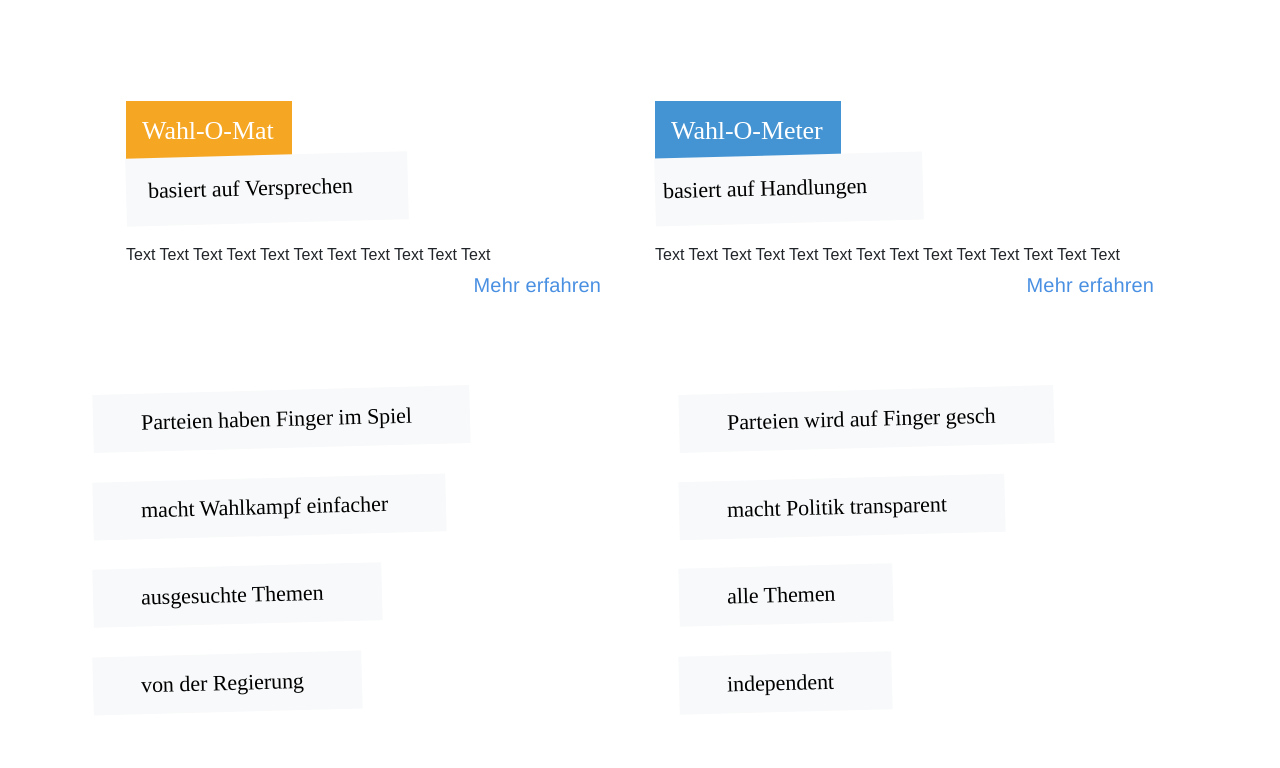
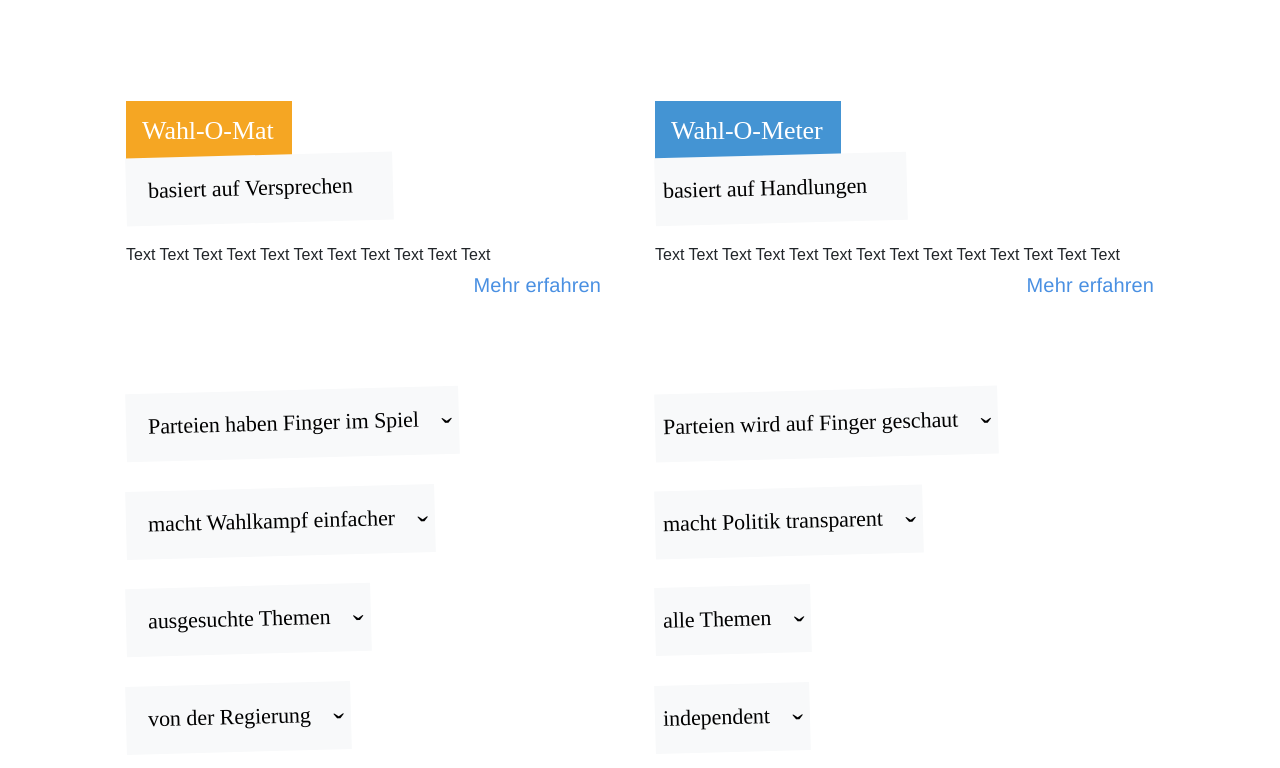
Before and after one commit to ogerly/dsnippet, a plain HTML site: page index.html in a window 1280 px wide. Drawn offline with nearby package versions, Linux system fonts and the light colour scheme; a web font is replaced by a local one.

Commit message:
finalstep

```diff
--- a/democracy.js
+++ b/democracy.js
@@ -1,19 +1,16 @@
 $(document).ready(function(){
     $('.container-text').css('display', 'none');
-    $( 'div.haken').css('content','&lsaquo;');
     $('.container-1 .container-text').css('display', 'inline-flex');
-
-    console.log("start")
+    $( '.container-1 .haken').css('display', 'none');
 
 
     function html(clas){
-        //console.log(''+ clas +'.content-open')
         var html = $('.rectanglebox.content-open').html();
-
         $('.rectanglebox.content-open').html('').removeClass('content-open');
+        $( '.haken').css('display', 'inline-table');
         $( ''+clas +' .rectanglebox').html(html);
         $( ''+clas +' .rectanglebox').addClass('content-open');
-        //$( ''+clas +'.ri-subtitle-heading div.haken').css('content','');
+        $( ''+clas +' .haken').css('display', 'none');
     }
 
     $('.container-1 .ri-subtitle-heading').click( function() {
@@ -21,22 +18,25 @@
         $('.container-1 .container-text').css('display', 'inline-flex');
         html('.container-1');
     })
+
     $('.container-2 .ri-subtitle-heading').click( function() {
         $('.container-text').css('display', 'none');
         $('.container-2 .container-text').css('display', 'inline-flex');
-        //$('.container-2').prepend($('#rectangleinfo').html());
         html('.container-2');
     })
+
     $('.container-3 .ri-subtitle-heading').click( function() {
         $('.container-text').css('display', 'none');
         $('.container-3 .container-text').css('display', 'inline-flex');
         html('.container-3');
     })
+
     $('.container-4 .ri-subtitle-heading').click( function() {
         $('.container-text').css('display', 'none');
         $('.container-4 .container-text').css('display', 'inline-flex');
         html('.container-4');
     })
+
     $('.container-5 .ri-subtitle-heading').click( function() {
         $('.container-text').css('display', 'none');
         $('.container-5 .container-text').css('display', 'inline-flex');
--- a/index.html
+++ b/index.html
@@ -1,6 +1,6 @@
 <html>
   <head>
-    <title>Democracy Snippet</title>
+    <title>Democracy Deutschland Snippet</title>
     <meta name="viewport" content="width=device-width, initial-scale=1.0">
     <script src="https://code.jquery.com/jquery-3.3.1.slim.min.js" integrity="sha384-q8i/X+965DzO0rT7abK41JStQIAqVgRVzpbzo5smXKp4YfRvH+8abtTE1Pi6jizo" crossorigin="anonymous"></script>
     <script src="https://cdnjs.cloudflare.com/ajax/libs/popper.js/1.14.7/umd/popper.min.js" integrity="sha384-UO2eT0CpHqdSJQ6hJty5KVphtPhzWj9WO1clHTMGa3JDZwrnQq4sF86dIHNDz0W1" crossorigin="anonymous"></script>
@@ -14,10 +14,10 @@
   <body>
    <div class="container p-2">
 
-
     <!-- ROW 1 -->
     <div class="containerrow container-1 px-lg-5">
 
+       <!-- rectanglebox START-->
       <div class="rectanglebox content-open">
             <div class="row pt-5">
                 <div class="col-6 " >
@@ -32,19 +32,19 @@
               </div>
             </div>
         </div>
-
+        <!-- rectanglebox ENDE-->
 
         <div class="row">
           <div class="col-6">
             <div class="mr-0 bg-light ri-subtitle-heading">
               basiert auf Versprechen
-              <div class="haken"> </div>
+              <div class="haken">&#748;</div>
             </div>
           </div>
           <div class="col-6">
             <div class="ml-0 pl-sm-2 pl-md-2 pl-lg-2 bg-light ri-subtitle-heading">
               basiert auf Handlungen
-              <div class="haken"></div>
+              <div class="haken">&#748;</div>
             </div>
         </div>
       </div>
@@ -67,15 +67,19 @@
 
       <div class="containerrow container-2 px-lg-5">
         <div class="rectanglebox" ></div>
-        <div class="row mx-lg-n5">
+        <div class="row">
           <div class="col-6">
-            <div class="mr-4 py-3 px-lg-5 bg-light ri-subtitle-heading">Parteien haben Finger im Spiel<div class="haken"></div></div>
+            <div class="mr-0 bg-light ri-subtitle-heading">
+              Parteien haben Finger im Spiel
+              <div class="haken">&#748;</div>
+            </div>
           </div>
           <div class="col-6">
-            <div class="ml-4 py-3 px-lg-5 bg-light ri-subtitle-heading">Parteien wird auf Finger gesch<div class="haken"></div></div>
+            <div class="ml-0 pl-sm-2 pl-md-2 pl-lg-2 bg-light ri-subtitle-heading">
+              Parteien wird auf Finger geschaut
+              <div class="haken">&#748;</div>
             </div>
-
-
+          </div>
         </div>
         <div class="row container-text">
           <div class="col-6">
@@ -84,12 +88,10 @@
             </div>
           </div>
           <div class="col-6">
-            <div class="ml-4 ">Text Text Text Text Text Text Text Text Text Text Text Text Text Text
+            <div class="ml-0 ">Text Text Text Text Text Text Text Text Text Text Text Text Text Text
               <a class="ri-link" href="#!citizen"> Mehr erfahren</a>
             </div>
-
           </div>
-
           </div>
       </div>
 
@@ -97,15 +99,19 @@
 
       <div class="containerrow container-3 px-lg-5">
         <div class="rectanglebox" ></div>
-        <div class="row mx-lg-n5">
+        <div class="row">
           <div class="col-6">
-            <div class="mr-4 py-3 px-lg-5 bg-light ri-subtitle-heading">macht Wahlkampf einfacher<div class="haken"></div></div>
+            <div class="mr-0 bg-light ri-subtitle-heading">
+              macht Wahlkampf einfacher
+              <div class="haken">&#748;</div>
+            </div>
           </div>
           <div class="col-6">
-            <div class="ml-4 py-3 px-lg-5 bg-light ri-subtitle-heading">macht Politik transparent<div class="haken"></div></div>
+            <div class="ml-0 pl-sm-2 pl-md-2 pl-lg-2 bg-light ri-subtitle-heading">
+              macht Politik transparent
+              <div class="haken">&#748;</div>
             </div>
-
-
+          </div>
         </div>
         <div class="row container-text">
           <div class="col-6">
@@ -114,27 +120,29 @@
             </div>
           </div>
           <div class="col-6">
-            <div class="ml-4 ">Text Text Text Text Text Text Text Text Text Text Text Text Text Text
+            <div class="ml-0 ">Text Text Text Text Text Text Text Text Text Text Text Text Text Text
               <a class="ri-link" href="#!citizen"> Mehr erfahren</a>
             </div>
-
           </div>
-
           </div>
       </div>
 
         <!-- ROW 4 -->
       <div class="containerrow container-4 px-lg-5">
         <div class="rectanglebox" ></div>
-        <div class="row mx-lg-n5">
+        <div class="row">
           <div class="col-6">
-            <div class="mr-4 py-3 px-lg-5 bg-light ri-subtitle-heading">ausgesuchte Themen<div class="haken"></div></div>
+            <div class="mr-0 bg-light ri-subtitle-heading">
+              ausgesuchte Themen
+              <div class="haken">&#748;</div>
+            </div>
           </div>
           <div class="col-6">
-            <div class="ml-4 py-3 px-lg-5 bg-light ri-subtitle-heading">alle Themen<div class="haken"></div></div>
+            <div class="ml-0 pl-sm-2 pl-md-2 pl-lg-2 bg-light ri-subtitle-heading">
+              alle Themen
+              <div class="haken">&#748;</div>
             </div>
-
-
+          </div>
         </div>
         <div class="row container-text">
           <div class="col-6">
@@ -143,12 +151,10 @@
             </div>
           </div>
           <div class="col-6">
-            <div class="ml-4 ">Text Text Text Text Text Text Text Text Text Text Text Text Text Text
+            <div class="ml-0 ">Text Text Text Text Text Text Text Text Text Text Text Text Text Text
               <a class="ri-link" href="#!citizen"> Mehr erfahren</a>
             </div>
-
           </div>
-
           </div>
       </div>
 
@@ -156,15 +162,19 @@
 
       <div class="containerrow container-5 px-lg-5">
         <div class="rectanglebox" ></div>
-        <div class="row mx-lg-n5">
+        <div class="row">
           <div class="col-6">
-            <div class="mr-4 py-3 px-lg-5 bg-light ri-subtitle-heading">von der Regierung<div class="haken"></div></div>
+            <div class="mr-0 bg-light ri-subtitle-heading">
+              von der Regierung
+              <div class="haken">&#748;</div>
+            </div>
           </div>
           <div class="col-6">
-            <div class="ml-4 py-3 px-lg-5 bg-light ri-subtitle-heading">independent<div class="haken"></div></div>
+            <div class="ml-0 pl-sm-2 pl-md-2 pl-lg-2 bg-light ri-subtitle-heading">
+              independent
+              <div class="haken">&#748;</div>
             </div>
-
-
+          </div>
         </div>
         <div class="row container-text">
           <div class="col-6">
@@ -173,30 +183,26 @@
             </div>
           </div>
           <div class="col-6">
-            <div class="ml-4 ">Text Text Text Text Text Text Text Text Text Text Text Text Text Text
+            <div class="ml-0 ">Text Text Text Text Text Text Text Text Text Text Text Text Text Text
               <a class="ri-link" href="#!citizen"> Mehr erfahren</a>
             </div>
-
-          </div>
-
           </div>
           </div>
-
-
-
+      </div>
   </div>
   </body>
-
-
   <style>
     .container {
       width: 100%;
       padding-right: 0px;
       padding-left: 0px;
-
     }
-      .containerrow {
-        grid-row: 1;
+    .containerrow .haken {
+      display: inline-table;
+      font-size: xx-large;
+      position: absolute;
+      right: 7px;
+      bottom: 30px;
     }
     .container-text col {
       margin-left: -31px;
@@ -213,21 +219,15 @@
       margin-top: 20px;
       margin-bottom: 60px;
     }
-      .containerrow .haken {
-        transform: rotate(272deg);
-        height: 10px;
-        width: 10px;
-        display: inline-table;
 
-      }
-     /* .containerrow div.haken:after{
-        content: "‹";
-        transform: rotate(272deg);
-      }
-      */
      /*
-      &lsaquo; = &#8222; =  ‹
-      &rsaquo; = &#8250; =  ›
+      ˬ = Unicode-Nummer	U+02EC
+      ˬ = HTML-Code	&#748;
+      ˬ = CSS Code	\02EC
+
+      ☟ = Unicode-Nummer	U+261F
+      ☟ = HTML-Code	&#9759;
+      ☟ = CSS Code	\261F
       */
   </style>
   <script src="democracy.js"></script>
```
Also changed, not shown: democracy.css. Lines whose indentation alone changed are shown as unchanged.
